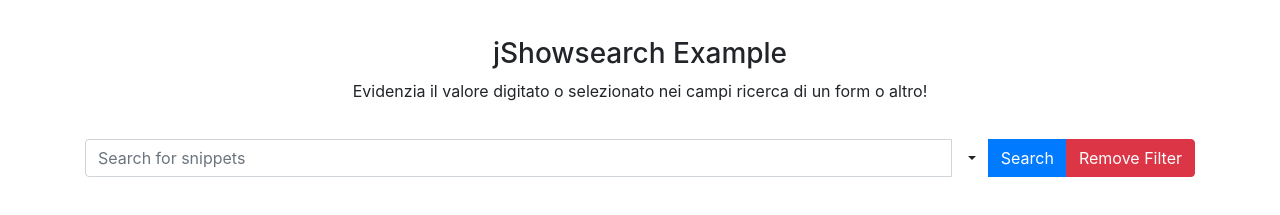
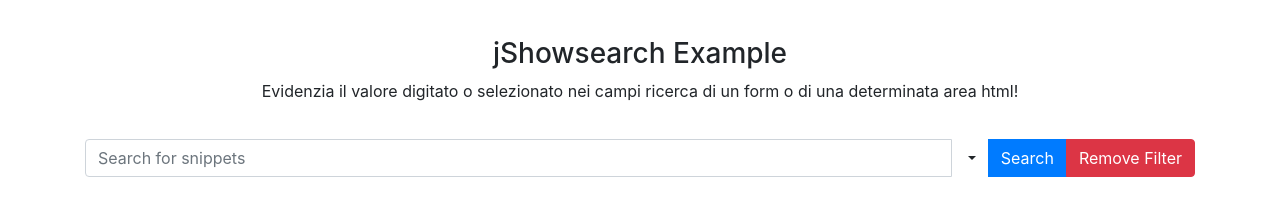
Before and after one commit to mssalvo/jShowsearch, a plain HTML site: page index.html in a window 1280 px wide. Shown: the part 109-324 px from the top of the page. Drawn offline with nearby package versions, Linux system fonts and the light colour scheme.

Commit message:
Update index.html

```diff
--- a/index.html
+++ b/index.html
@@ -75,7 +75,7 @@ and open the template in the editor.
 
  <div class="col-md-12 text-center" style="padding: 20px;">
 	 <h3>jShowsearch Example</h3>
-	 <p> Evidenzia il valore digitato o selezionato nei campi ricerca di un form o altro!</p>
+	 <p>Evidenzia il valore digitato o selezionato nei campi ricerca di un form o di una determinata area html!</p>
 	    </div>
 
 
```
